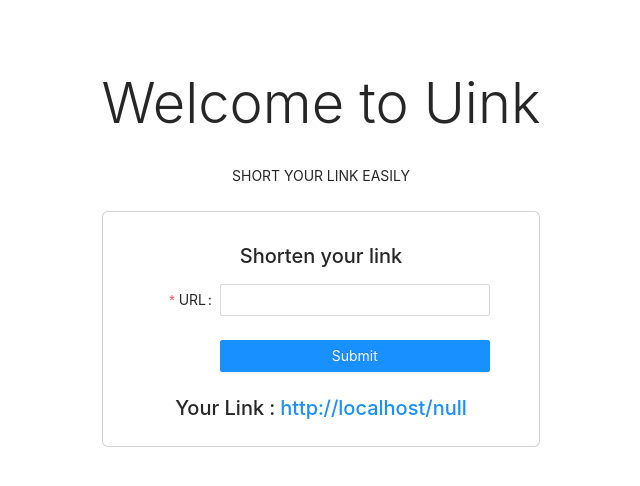
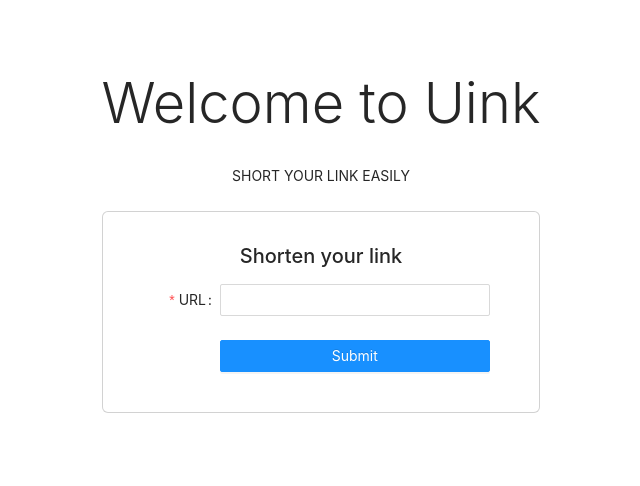
Before and after one commit to iamtakdir/uink, a React (Create React App) app: page / in a window 1280 px wide. Shown: the top 486 px of the page, without its empty margins (319-959 px from the left). Built offline with nearby package versions, Linux system fonts and the light colour scheme.

Commit message:
link hide when no data received

```diff
--- a/src/components/HomeComponent.js
+++ b/src/components/HomeComponent.js
@@ -75,11 +75,14 @@ const HomeComponent = () => {
 										</Button>
 									</Form.Item>
 								</Form>
-								<h5 className='mt-4'>
-									{" "}
-									Your Link :{" "}
-									<a href={`${currentUrl}${data}`}>{`${currentUrl}${data}`}</a>
-								</h5>
+								{data && (
+									<h5 className='mt-4'>
+										{" "}
+										Your Link :{" "}
+										<a
+											href={`${currentUrl}${data}`}>{`${currentUrl}${data}`}</a>
+									</h5>
+								)}
 							</div>
 						</div>
 					</div>
```
